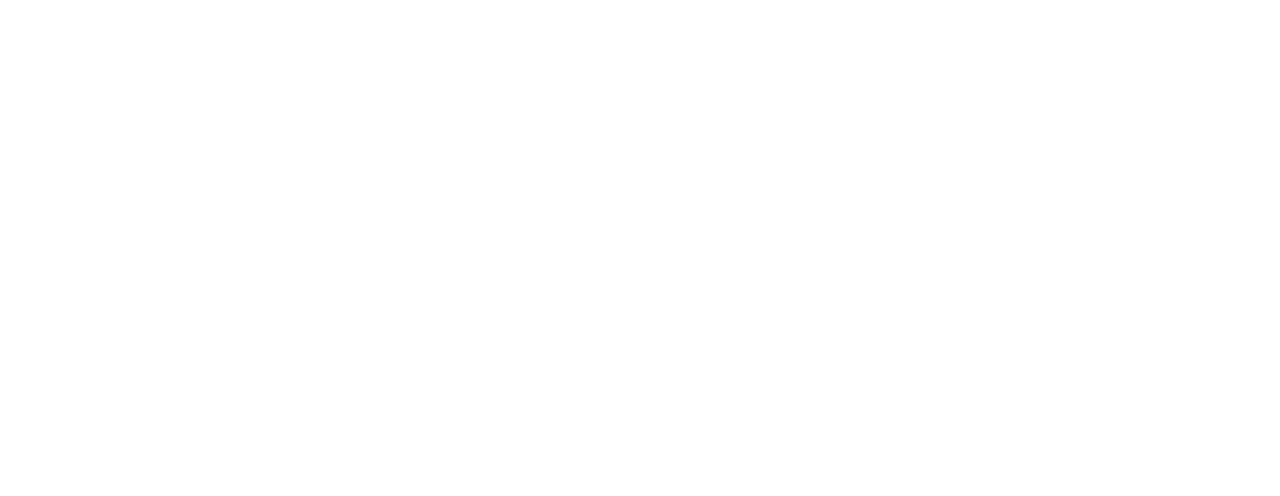
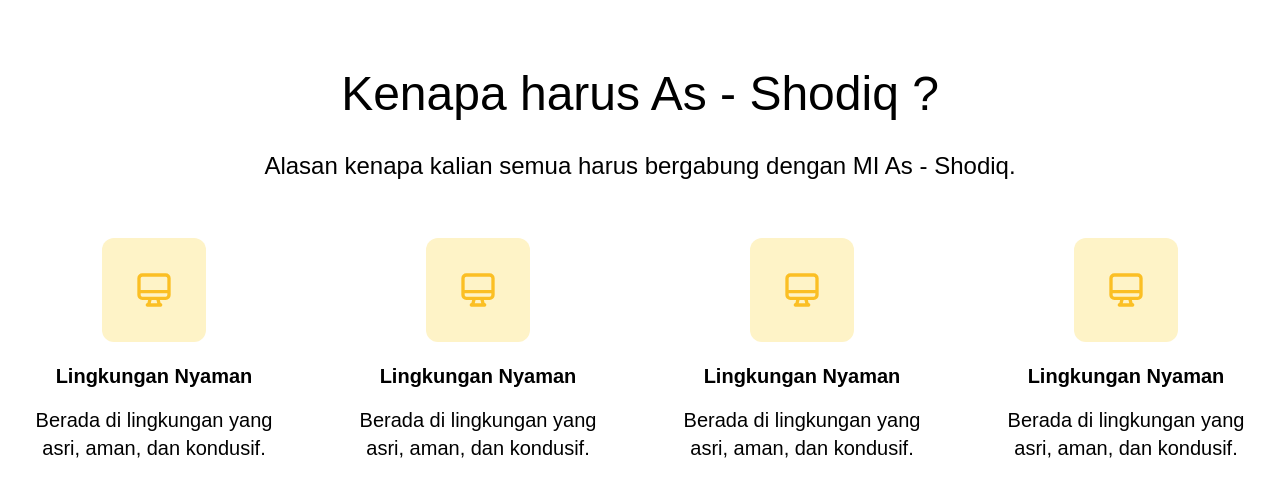
Before and after one commit to AlternatiF-App/web-profile, a Next.js app: page / in a window 1280 px wide. Shown: the part 614-1110 px from the top of the page. Before the commit the page ends 800 px from the top, so only its background shows below. Built offline with nearby package versions, Linux system fonts and the light colour scheme.

Commit message:
Build Second Content and Fix Style

```diff
--- a/components/header/Header.tsx
+++ b/components/header/Header.tsx
@@ -3,13 +3,13 @@
 import HeaderMenu from './HeaderMenu'
 
 const Header = () => {
-  const [bg, setBg] = useState('')
+  const [bg, setBg] = useState('bg-primary lg:bg-transparent')
 
   const listenScrollEvent = () => {
     if (window.scrollY > 25) {
       setBg('bg-white')
     } else {
-      setBg('')
+      setBg('bg-primary lg:bg-transparent')
     }
   }
 
@@ -19,12 +19,12 @@
 
   return (
     <div className="fixed top-0 left-0 right-0 font-sora">
-        <div className={`${bg} ${bg !== '' && 'shadow-md'}`}>
+        <div className={`${bg} ${bg !== 'bg-primary lg:bg-transparent' && 'shadow-md'}`}>
             <div className="w-full 2xl:w-10/12 2xl:mx-auto px-4 py-4 lg:px-8 lg:py-6">
                 <div className="flex justify-between items-center">
                     <div>
                         <img className="w-auto h-8 lg:h-16"
-                            src={`/assets/images/${bg === '' ? 'logo.png' : 'logo-white.png'}`}
+                            src={`/assets/images/${bg === 'bg-primary lg:bg-transparent' ? 'logo.png' : 'logo-white.png'}`}
                             alt='logo' loading='lazy'
                         />
                     </div>
@@ -42,7 +42,7 @@
                         </li>
                     </ul>
                     <div className="block lg:hidden">
-                        <MenuIcon className={`h-5 w-5 ${bg === '' ? 'text-white' : 'text-primary'}`}
+                        <MenuIcon className={`h-5 w-5 ${bg === 'bg-primary lg:bg-transparent' ? 'text-white' : 'text-primary'}`}
                             fill="none" stroke="currentColor"
                         />
                     </div>
--- /dev/null
+++ b/components/items/ItemSecondContent.tsx
@@ -0,0 +1,25 @@
+import { DesktopComputerIcon } from '@heroicons/react/outline'
+
+const ItemSecondContent = () => {
+  return (
+      <li className="w-full lg:w-80 font-sora">
+          <div className="flex justify-center">
+                <a className="block p-8 bg-amber-100 rounded-xl">
+                    <DesktopComputerIcon className="h-10 w-10 text-amber-400"
+                        fill="none" stroke="currentColor"
+                    />
+                </a>
+          </div>
+          <div className="pt-5 space-y-4 text-lg lg:text-xl">
+            <h1 className="font-semibold text-center">
+                Lingkungan Nyaman
+            </h1>
+            <p className="font-thin text-center">
+                Berada di lingkungan yang asri, aman, dan kondusif.
+            </p>
+          </div>
+      </li>
+  )
+}
+
+export default ItemSecondContent
--- a/components/landing-page/MainContent.tsx
+++ b/components/landing-page/MainContent.tsx
@@ -2,9 +2,9 @@
 
 const MainContent = () => {
   return (
-    <div className="bg-main pt-20 lg:pt-28 font-sora hide-scroll-bar">
-        <div className="w-full 2xl:w-10/12 2xl:mx-auto lg:flex">
-            <div className="w-full lg:w-1/2 text-white px-6 py-4 lg:py-6 lg:px-8 2xl:px-20 2xl:py-40">
+    <div className="bg-main pt-16 lg:pt-28 font-sora hide-scroll-bar">
+        <div className="w-full 2xl:w-10/12 2xl:mx-auto lg:flex px-0 lg:px-8">
+            <div className="w-full lg:w-1/2 bg-primary lg:bg-transparent text-white px-6 py-10 lg:py-6 lg:px-8 2xl:px-20 2xl:py-40">
                 <span className="block text-sm lg:text-base 2xl:text-xl">Welcome to</span>
                 <h1 className="text-[44px] lg:text-6xl 2xl:text-8xl font-bold pt-0 lg:pt-4">MI As - Shodiq</h1>
                 <h2 className="text-xl lg:text-2xl 2xl:text-3xl">Kuwolu, Bululawang</h2>
--- /dev/null
+++ b/components/landing-page/SecondContent.tsx
@@ -0,0 +1,20 @@
+import ItemSecondContent from '../items/ItemSecondContent'
+
+const SecondContent = () => {
+  return (
+      <div className="w-full 2xl:w-10/12 2xl:mx-auto font-sora px-6 py-14 lg:px-8 lg:py-28">
+          <h1 className="text-4xl lg:text-5xl text-center">Kenapa harus As - Shodiq ?</h1>
+          <span className="block pt-8 font-thin text-xl lg:text-2xl text-center">
+                Alasan kenapa kalian semua harus bergabung dengan MI As - Shodiq.
+          </span>
+          <ul className="pt-14 lg:flex space-y-20 lg:space-y-0 lg:space-x-20 lg:items-center lg:justify-center">
+              <ItemSecondContent/>
+              <ItemSecondContent/>
+              <ItemSecondContent/>
+              <ItemSecondContent/>
+          </ul>
+      </div>
+  )
+}
+
+export default SecondContent
--- a/pages/index.tsx
+++ b/pages/index.tsx
@@ -1,11 +1,13 @@
 import Header from '../components/header/Header'
 import MainContent from '../components/landing-page/MainContent'
+import SecondContent from '../components/landing-page/SecondContent'
 
 const Home = () => {
   return (
     <>
       <Header/>
       <MainContent/>
+      <SecondContent/>
     </>
   )
 }
--- a/styles/globals.css
+++ b/styles/globals.css
@@ -1,7 +1,7 @@
 @tailwind base;
 @tailwind components;
 @tailwind utilities;
-@import url('https://fonts.googleapis.com/css2?family=Sora&display=swap');
+@import url('https://fonts.googleapis.com/css2?family=Sora:wght@100;200;300;400;500;600;700;800&display=swap');
 
 .hide-scroll-bar {
     -ms-overflow-style: none;
@@ -20,13 +20,6 @@
     }
 }
 
-@media (max-width: 640px) {
-    .bg-main{
-        background-color: #019c48;
-        height: 80vh;
-    }
-}
-
 .menu-title:after {
     display:block;
     content: '';
--- a/tailwind.config.js
+++ b/tailwind.config.js
@@ -377,10 +377,7 @@
         '"Courier New"',
         'monospace'
       ],
-      sora: [
-        'Sora',
-        'sans-serif'
-      ]
+      sora: 'Sora, sans-serif'
     },
     fontSize: {
       xs: ['0.75rem', { lineHeight: '1rem' }],
```
